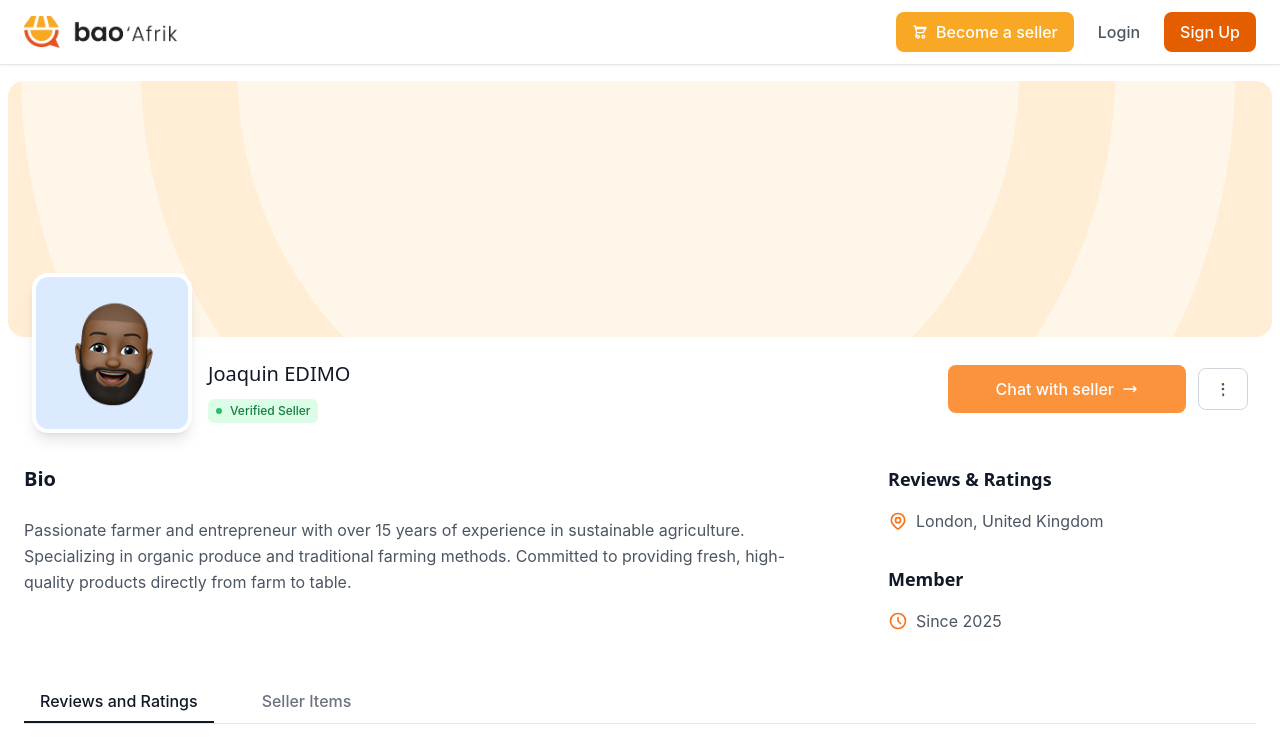
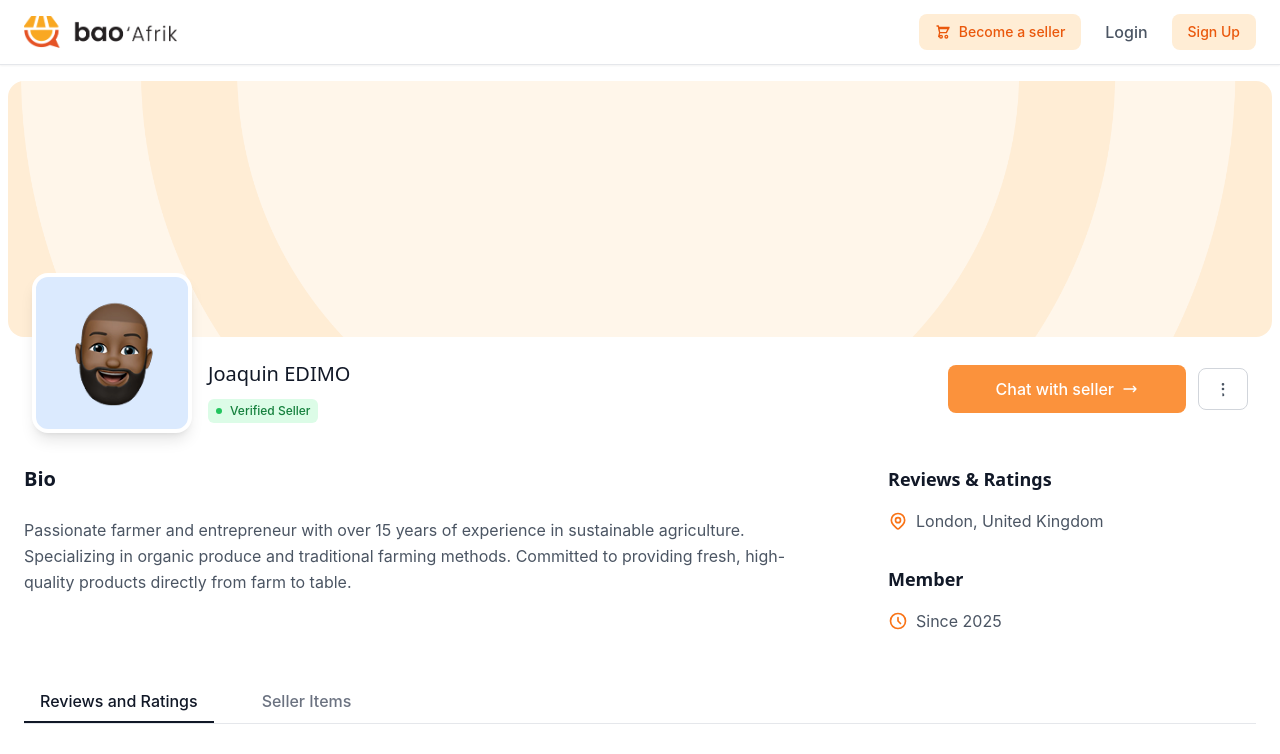
Before and after one commit to Bao-Technologies-and-Travels/BaoAfrik, a React (Create React App) app: page /seller/1 in a window 1280 px wide. Shown: the top 754 px of the page. Built offline with nearby package versions, Linux system fonts and the light colour scheme; the HTML template or start-up script is replaced by a standard one.

Commit message:
fixing bug on navigation bar for logged in user and logged out user experience

```diff
--- a/src/components/layout/Header.tsx
+++ b/src/components/layout/Header.tsx
@@ -415,10 +415,7 @@ const Header: React.FC<HeaderProps> = ({ showSearchBar = false, isProductDetailP
               <>
                  <Link
                    to="/register"
-                  className="inline-flex items-center px-4 py-2 text-white rounded-lg font-medium transition-colors duration-200 focus:outline-none focus:ring-2 focus:ring-orange-600 focus:ring-offset-2"
-                  style={{backgroundColor: '#F9A825'}}
-                  onMouseEnter={(e) => (e.target as HTMLElement).style.backgroundColor = '#E6941F'}
-                  onMouseLeave={(e) => (e.target as HTMLElement).style.backgroundColor = '#F9A825'}
+                   className="inline-flex items-center px-4 py-2 bg-orange-100 text-orange-600 rounded-lg font-medium text-sm transition-colors duration-200 focus:outline-none focus:ring-2 focus:ring-orange-600 focus:ring-offset-2"
                  >
                   <svg className="w-4 h-4 mr-2" fill="none" stroke="currentColor" viewBox="0 0 24 24">
                     <path strokeLinecap="round" strokeLinejoin="round" strokeWidth={2} d="M3 3h2l.4 2M7 13h10l4-8H5.4m0 0L7 13m0 0l-1.5 6M7 13l-1.5-6m0 0h15M17 21a2 2 0 100-4 2 2 0 000 4zM9 21a2 2 0 100-4 2 2 0 000 4z" />
@@ -433,7 +430,7 @@ const Header: React.FC<HeaderProps> = ({ showSearchBar = false, isProductDetailP
                 </Link>
                  <Link
                    to="/register"
-                  className="btn-primary focus:outline-none focus:ring-2 focus:ring-orange-600 focus:ring-offset-2 transition-all duration-200"
+                   className="inline-flex items-center px-4 py-2 bg-orange-100 text-orange-600 rounded-lg font-medium text-sm transition-colors duration-200 focus:outline-none focus:ring-2 focus:ring-orange-600 focus:ring-offset-2"
                  >
                   Sign Up
                 </Link>
@@ -446,10 +443,7 @@ const Header: React.FC<HeaderProps> = ({ showSearchBar = false, isProductDetailP
             {/* Become a seller button - always visible on mobile */}
              <Link
                to="/register"
-              className="inline-flex items-center px-3 py-2 text-white rounded-lg font-medium text-sm transition-colors duration-200 focus:outline-none focus:ring-2 focus:ring-orange-600 focus:ring-offset-2"
-              style={{backgroundColor: '#F9A825'}}
-              onMouseEnter={(e) => (e.target as HTMLElement).style.backgroundColor = '#E6941F'}
-              onMouseLeave={(e) => (e.target as HTMLElement).style.backgroundColor = '#F9A825'}
+               className="inline-flex items-center px-3 py-2 bg-orange-100 text-orange-600 rounded-lg font-medium text-sm transition-colors duration-200 focus:outline-none focus:ring-2 focus:ring-orange-600 focus:ring-offset-2"
              >
               <svg className="w-4 h-4 mr-1" fill="none" stroke="currentColor" viewBox="0 0 24 24">
                 <path strokeLinecap="round" strokeLinejoin="round" strokeWidth={2} d="M3 3h2l.4 2M7 13h10l4-8H5.4m0 0L7 13m0 0l-1.5 6M7 13l-1.5-6m0 0h15M17 21a2 2 0 100-4 2 2 0 000 4zM9 21a2 2 0 100-4 2 2 0 000 4z" />
@@ -744,10 +738,7 @@ const Header: React.FC<HeaderProps> = ({ showSearchBar = false, isProductDetailP
                   </Link>
                    <Link
                      to="/register"
-                    className="block w-full text-center px-6 py-4 rounded-lg text-white font-medium text-lg transition-colors focus:outline-none focus:ring-2 focus:ring-orange-600 focus:ring-offset-2"
-                    style={{backgroundColor: '#F9A825'}}
-                    onMouseEnter={(e) => (e.target as HTMLElement).style.backgroundColor = '#E6941F'}
-                    onMouseLeave={(e) => (e.target as HTMLElement).style.backgroundColor = '#F9A825'}
+                     className="block w-full text-center px-6 py-4 rounded-lg bg-orange-100 text-orange-600 font-medium text-lg transition-colors focus:outline-none focus:ring-2 focus:ring-orange-600 focus:ring-offset-2"
                      onClick={() => setIsMobileMenuOpen(false)}
                    >
                     Sign Up
```
Lines whose indentation alone changed are shown as unchanged.
